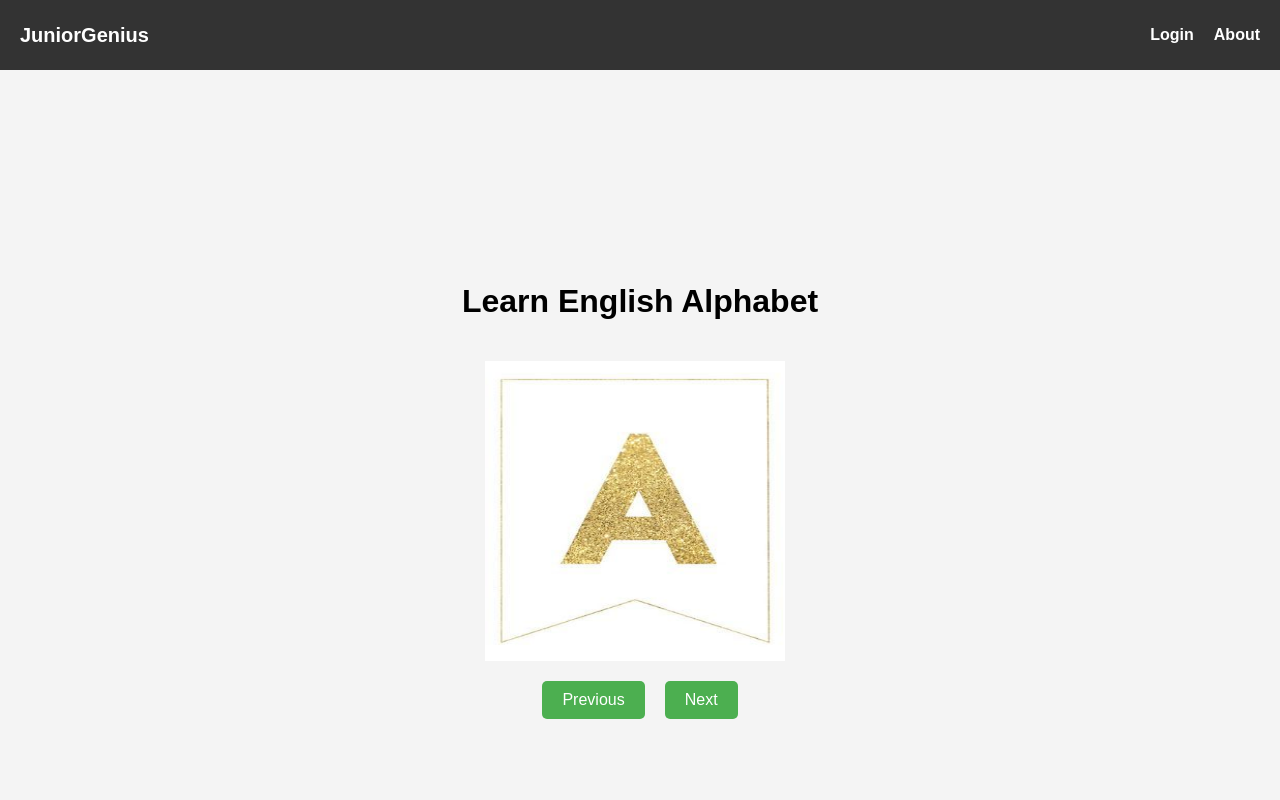
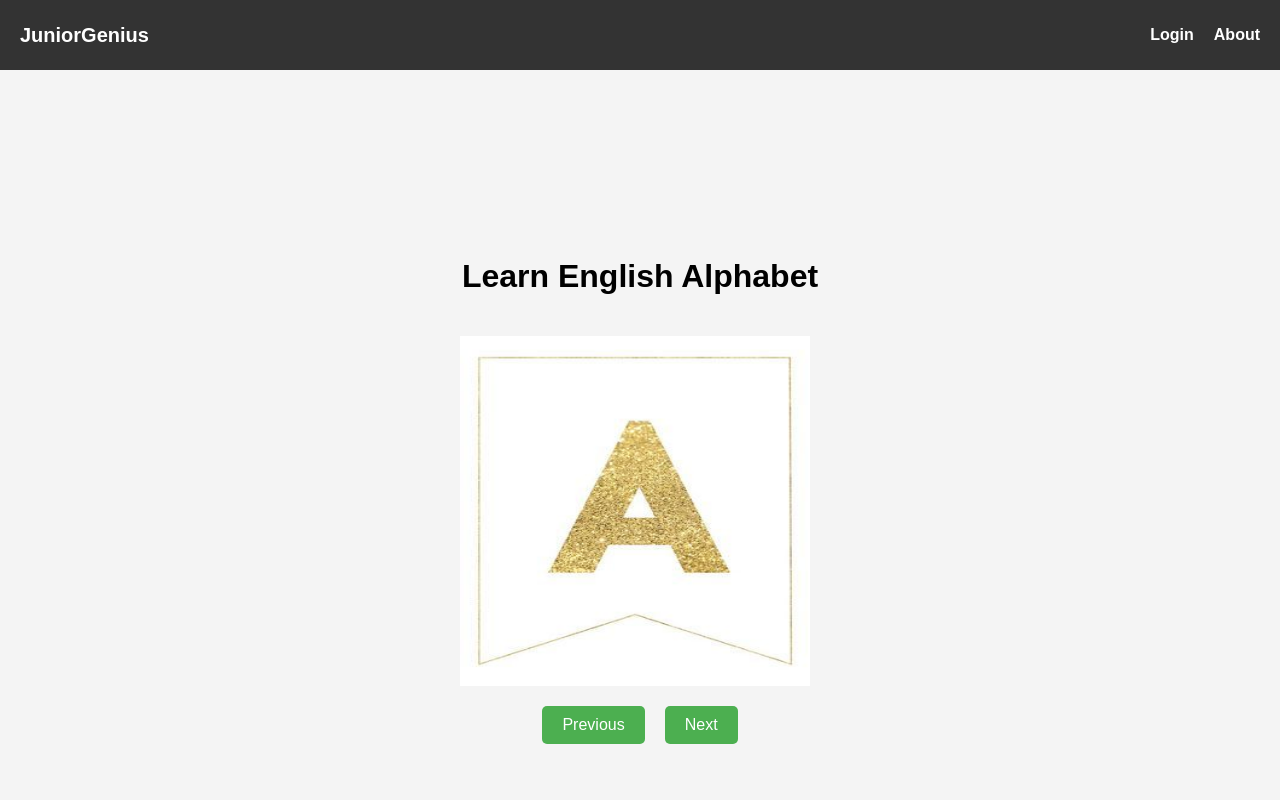
Before and after one commit to 111Satish/JuniorJenius, a React (Vite) app: page /learning/abc in a window 1280 px wide. Shown: the top 800 px of the page. Built offline with nearby package versions, Linux system fonts and the light colour scheme.

Commit message:
Improved navigation

```diff
--- a/src/component/Navbar.jsx
+++ b/src/component/Navbar.jsx
@@ -15,6 +15,7 @@ const Navbar = () => {
   const handleLogout = () => {
     localStorage.removeItem('isLoggedIn');
     setIsLoggedIn(false);
+    navigate('/login');
   };
 
   return (
--- a/src/pages/learning/englishPhonics.css
+++ b/src/pages/learning/englishPhonics.css
@@ -11,8 +11,8 @@
   }
 
   .letter-display img {
-    width: 300px;
-    height: 300px;
+    width: 350px;
+    height: 350px;
     margin-right: 10px;
   }
 
--- a/src/pages/learning/englishPhonics.jsx
+++ b/src/pages/learning/englishPhonics.jsx
@@ -2,7 +2,7 @@ import React, { useState, useEffect } from "react";
 import "./englishPhonics.css";
 
 const EnglishPhonics = () => {
-  const words = {A: "Apple", B: "Ball", C: "Cat", D: "Dog", E: "Elephant", F: "Fish"};
+  const words = {A: "Apple", B: "Ball", C: "Cat", D: "Dog", E: "Elephant", F: "Fish", G:"Giraffe", H:"Home", I:"Ice Cream", J:"Jug", K:"Kite", L:"Lion", M:"Mango", N:"Nest", O:"Orange", P:"Parrot", Q:"Queen", R:"Rat", S:"Sun", T:"Tiger", U:"Umbrella", V:"Violin", W:"Watermelon", X:"X-Mas Tree",Y:"Yacht", Z:"Zebra"};
   const [currentLetter, setCurrentLetter] = useState("A");
 
   const alphabetImagePath = (letter) => `/phonicsImg/${letter.toLowerCase()}.png`;
@@ -42,8 +42,7 @@ const EnglishPhonics = () => {
         />
         <div className="letter-info">
 
-          <p>{currentLetter}</p>
-
+          <p style={{fontSize:100, paddingLeft:30}}>{currentLetter}</p>
           <p>{words[currentLetter]}</p>
         </div>
       </div>
--- a/src/pages/login.jsx
+++ b/src/pages/login.jsx
@@ -1,7 +1,7 @@
 import React, { useState } from 'react';
 import axios from 'axios';
 import './login.css';
-import { useNavigate } from 'react-router-dom';
+import { useNavigate, Link } from 'react-router-dom';
 
 const Login = () => {
   const navigate = useNavigate();
@@ -51,6 +51,9 @@ const Login = () => {
           <button type="button" onClick={handleLogin}>
             Login
           </button>
+          <p>
+            Not a member? <Link to ='/signUp'>Register Now</Link>
+          </p>
         </form>
         {error && alert(error)}
       </div>
```
